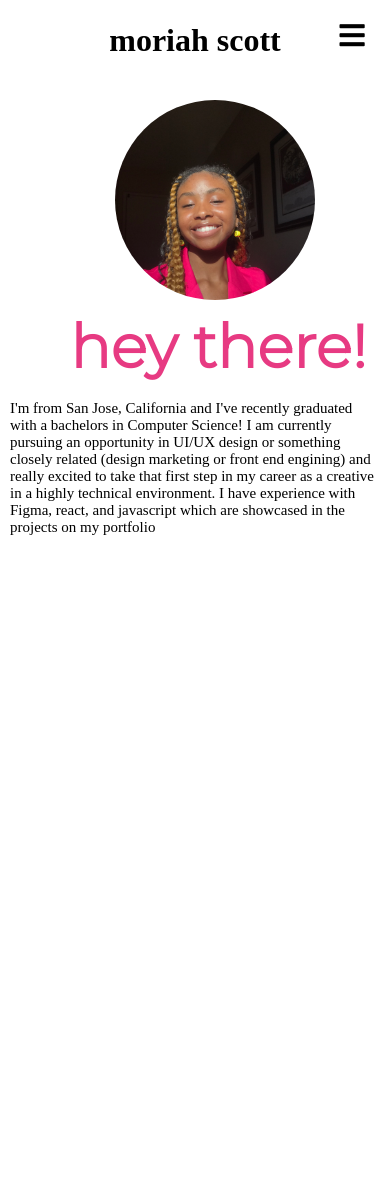
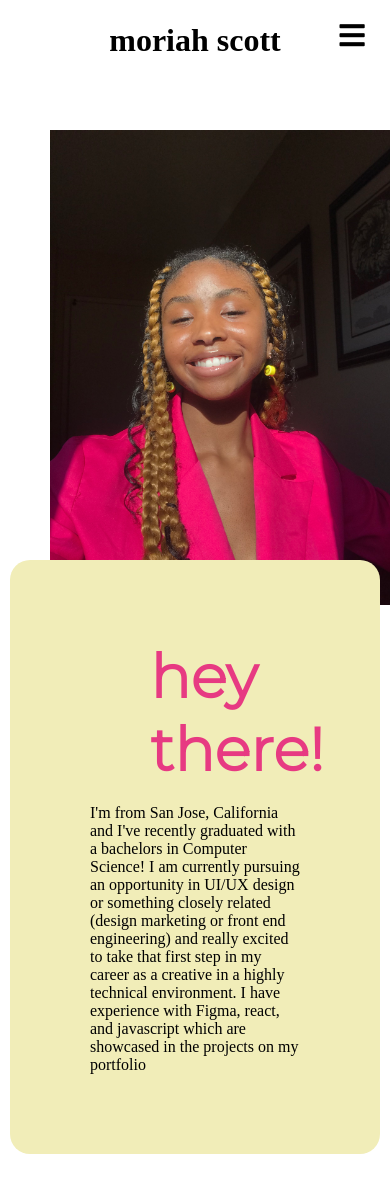
Before and after one commit to mscott44/Portfolio, a React (Create React App) app: page /about in a window 390 px wide. Shown: the top 1192 px of the page. Before the commit the page ends 846 px from the top, so only its background shows below. Built offline with nearby package versions, Linux system fonts and the light colour scheme.

Commit message:
making design decisions

```diff
--- a/src/App.css
+++ b/src/App.css
@@ -70,23 +70,28 @@
 }
 
 .about-text {
-  text-align: start;
+  /* text-align: start;
   color: black;
   font-size: 25px;
-  float: right;
-  /* margin-left: 50rem; */
+  float: right; */
+  margin-left: 50rem;
   margin-right: 5rem;
   max-width: 50%;
   min-width: 30;
   height: fit-content;
-  padding-top: 5rem;
-
+  padding-top: 10rem;
+ border-radius: 20px;
+ position: relative;
 }
 .text {
 
-  vertical-align: auto;
+  /* vertical-align: auto; */
   font-size: 20px;
   font-weight: lighter;
+  min-width: 60%;
+  padding: 20px;
+
+
 }
 .hey {
   font-size: 60px;
@@ -102,9 +107,9 @@
   padding-right: 100px;
   padding-top: 100px;
 }
-.about-container {
+/* .about-container {
   display: flex;
-}
+} */
 
 .slider {
   display: flex;
@@ -154,14 +159,31 @@
   transition-duration: 1s;
   transform: scale(1.08);
 }
-@media only screen and (max-width: 700px) {
-  .about-image-wrapper {
-    position: center;
-    width: 400px;
-    height: 150px;
-    padding-left: 115px;
+.projects-wrapper {
+  background: rgb(241, 237, 184);
 
+  padding: 90px 0;
+  margin: 25rem;
 
+  height: fit-content;
+  padding: 5rem;
+ border-radius: 20px;
+ position: relative;
+  /* max-width: 50%; */
+}
+@media only screen and (max-width: 1200px) {
+
+  .projects-wrapper{
+    max-width: 100%;
+   margin-left: 10px;
+   margin-right: 10px;
+
+  }
+  .image {
+    /* width: 40vh;
+    height: 85vh; */
+    /* border-radius: 10px; */
+    display: flex;
   }
 
 
@@ -170,19 +192,9 @@
   }
 
 
-  .image {
-    align-items: center;
-  }
-
-
-  .about-image {
-   border-radius: 50%;
-   height: 200px;
-    width: 70%;
 
 
 
-  }
   .about-text {
    max-width: 100%;
    margin-left: 10px;
@@ -200,3 +212,28 @@
    }
 
 }
+@media only screen and (max-width: 1200px) {
+  .about-image-wrapper {
+    position: center;
+    width: 300px;
+    height: 30px;
+    padding: 30px;
+    margin: 20px;
+
+
+  }
+  .image {
+    align-items: center;
+  }
+
+
+  .about-image {
+   border-radius: 80%;
+   height: 475px;
+    width: 150%;
+    border-radius: 0%;
+
+
+
+}
+}
--- a/src/components/Footer.css
+++ b/src/components/Footer.css
@@ -1,6 +1,7 @@
 .footer-container {
-  background-color: black;
+  background-color: rgb(197, 188, 13);
   padding: 4rem 0 2rem 0;
+  height:max-content;
   display: flex;
   flex-direction: column;
   justify-content: center;
--- a/src/components/pages/About.js
+++ b/src/components/pages/About.js
@@ -2,26 +2,30 @@ import React from "react";
 import "../../App.css";
 function About() {
   return (
-    <div className="about__container">
+    <div>
+      {" "}
       <div className="about-image-wrapper">
         <div className="about-image"></div>
       </div>
-
-      <div className="about-text">
-        <p className="text">
+      <ul>
+        <div>
+          <section className="projects-wrapper">
+            {/* <p className="text"> */}
             <div className="hey">
               <strong>hey there!</strong>
             </div>
             <br></br>
             I'm from San Jose, California and I've recently graduated with a
-          bachelors in Computer Science! I am currently pursuing an opportunity
-          in UI/UX design or something closely related (design marketing or
-          front end engining) and really excited to take that first step in my
-          career as a creative in a highly technical environment. I have
-          experience with Figma, react, and javascript which are showcased in
-          the projects on my portfolio
-        </p>
+            bachelors in Computer Science! I am currently pursuing an
+            opportunity in UI/UX design or something closely related (design
+            marketing or front end engineering) and really excited to take that
+            first step in my career as a creative in a highly technical
+            environment. I have experience with Figma, react, and javascript
+            which are showcased in the projects on my portfolio
+            {/* </p> */}
+          </section>
         </div>
+      </ul>
     </div>
   );
 }
```
Lines whose indentation alone changed are shown as unchanged.
